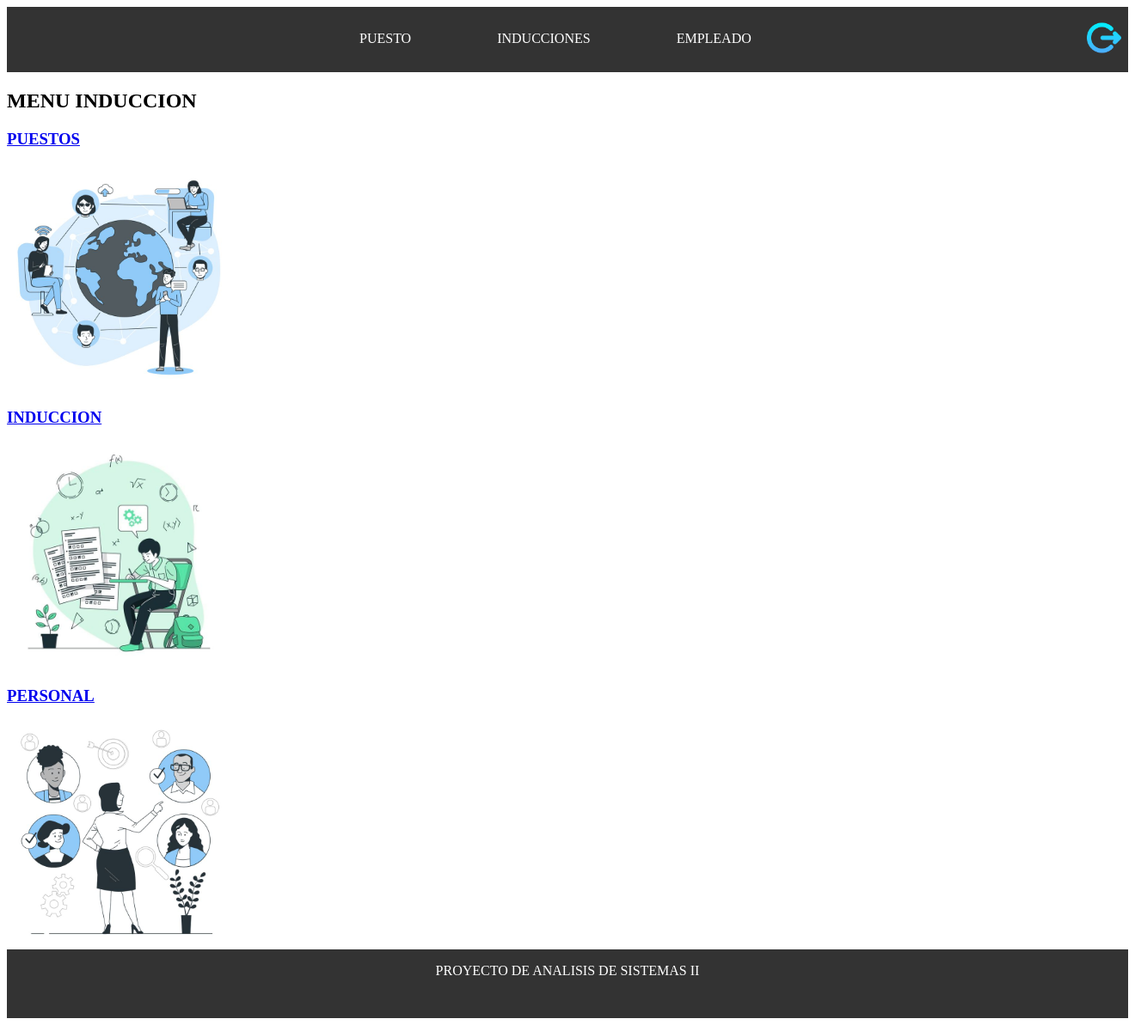
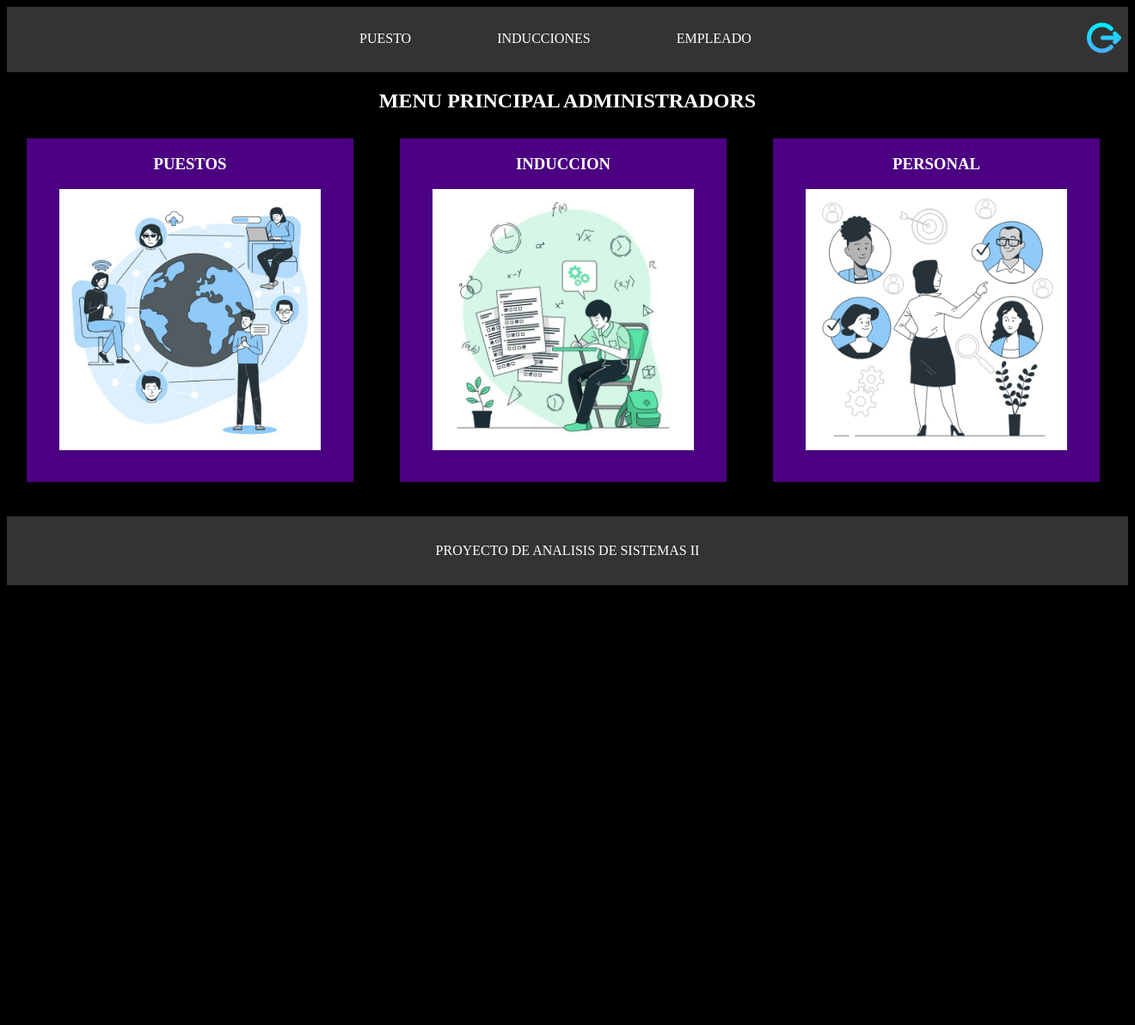
Before and after one commit to HugoFlores331/InduccionAnalisisSOII, a PHP site: page /Vista/administrador/mAdmin.html in a window 1320 px wide. Shown: the whole page at 86% size. After the commit the page ends 681 px from the top, so only its background shows below. Run offline with PHP 8.4, Linux system fonts and the light colour scheme.

Commit message:
diseño mAdmin

```diff
--- a/Vista/administrador/css/barraB.css
+++ b/Vista/administrador/css/barraB.css
@@ -4,4 +4,15 @@
     height: 80px;
     display: flex;
     justify-content: center;
+    cursor: pointer;
 }
+
+.c{
+    margin-top: 15px;
+    transition: transform .1s;
+}
+
+.c:hover{
+    color:#C2F140;
+    transform: scale(1.15);
+}
--- /dev/null
+++ b/Vista/administrador/css/mAdmin.css
@@ -0,0 +1,35 @@
+body{
+    background-color:black;
+    text-align: center;
+    cursor: pointer;
+}
+
+h1{
+    color: white;
+    text-align: center;
+}
+
+a{
+    color:white;
+    text-decoration: none;
+}
+
+
+.ma{
+    background-color:indigo;
+    width: 380px;
+    height: 400px;
+    text-align: center;
+    display:inline-flex;
+    text-align: center;
+    margin-top: 10px;
+    margin-right:30px;
+    margin-left: 20px;
+    margin-bottom:40px;
+    transition: transform .2s;
+}
+
+.ma:hover{
+    background-color:purple;
+    transform: scale(1.1);
+}
--- a/Vista/administrador/mAdmin.html
+++ b/Vista/administrador/mAdmin.html
@@ -7,6 +7,7 @@
         <title>Inicio</title>
         <link rel="stylesheet" href="css/barraA.css">
         <link rel="stylesheet" href="css/barraB.css">
+        <link rel="stylesheet" href="css/mAdmin.css">
     </head>
 
     <body>
@@ -42,29 +43,29 @@
         </header>
 
         <section class="contenido">
-            <h1>MENU INDUCCION</h1>
+            <h1>MENU PRINCIPAL ADMINISTRADORS</h1>
 
 
-            <div class="ma">
+            <section class="ma">
                 <a href="mPuesto.html">
                     <h3>PUESTOS</h3>
-                    <img src="imagenes/puesto.jpg" width="20%">
+                    <img src="imagenes/puesto.jpg" width="80%">
                 </a>
-            </div>
+            </section>
 
-            <div class="ma">
+            <section class="ma">
                 <a href="mInduccion.html">
                     <h3>INDUCCION</h3>
-                    <img src="imagenes/induccion.jpg" width="20%">
+                    <img src="imagenes/induccion.jpg" width="80%">
                 </a>
-            </div>
+            </section>
 
-            <div class="ma">
+            <section class="ma">
                 <a href="mEmpleado.html">
                     <h3>PERSONAL</h3>
-                    <img src="imagenes/personal.jpg" width="20%">
+                    <img src="imagenes/personal.jpg" width="80%">
                 </a>
-            </div>
+            </section>
 
         </section>
 
```
